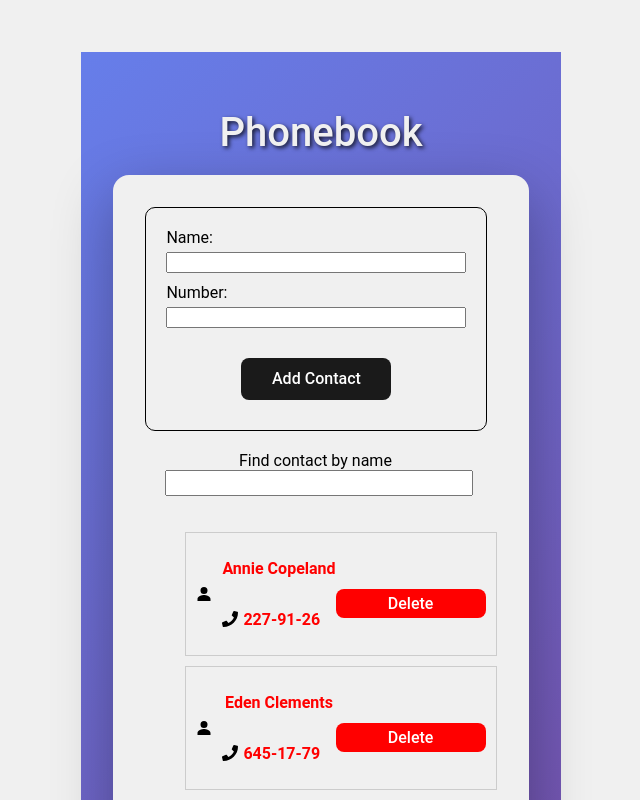
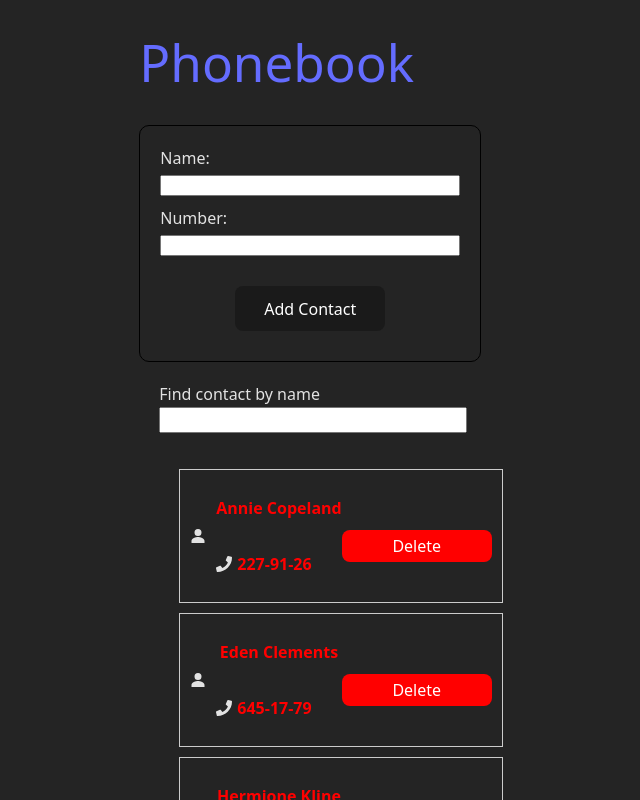
Before and after one commit to onurdoker/goit-react-hw-06, a React (Vite) app: page / in a window 1280 px wide. Shown: the top 800 px of the page, without its empty margins (319-959 px from the left). Built offline with nearby package versions, Linux system fonts and the light colour scheme.

Commit message:
Remove unused CSS classes, restructure global styles, and simplify App component layout.

```diff
--- a/src/App.css
+++ b/src/App.css
@@ -1,29 +1,4 @@
 #root {
     max-width: 1280px;
     margin: 0 auto;
-    padding: 2rem;
-    text-align: center;
 }
-
-.container {
-    min-height: 100vh;
-    padding: 2rem;
-    background: linear-gradient(135deg, #667EEA 0%, #764BA2 100%);
-}
-
-.title {
-    font-size: 40px;
-    margin-bottom: 20px;
-    text-align: center;
-    color: #F0F0F0;
-    text-shadow: 2px 2px 4px rgba(0, 0, 0, 0.8);
-}
-
-.components {
-    max-width: 800px;
-    margin: 0 auto;
-    padding: 2rem;
-    border-radius: 16px;
-    background: #F0F0F0;
-    box-shadow: 0 20px 60px rgba(0, 0, 0, 0.3);
-}
--- a/src/App.jsx
+++ b/src/App.jsx
@@ -7,9 +7,9 @@ import "./App.css";
 function App() {
 
   return (
-      <div className={"container"}>
-        <h1 className={"title"}>Phonebook</h1>
-        <div className={"components"}>
+      <div>
+        <h1>Phonebook</h1>
+        <div>
           <ContactForm />
           <SearchBox />
           <ContactList />
--- a/src/index.css
+++ b/src/index.css
@@ -1,10 +1,16 @@
+:root {
+    font-family: system-ui, Avenir, Helvetica, Arial, sans-serif;
+    font-weight: 400;
+    line-height: 1.5;
+
+    color: rgba(255, 255, 255, 0.87);
+    background-color: #242424;
+}
+
 body {
-    font-family: 'Roboto', sans-serif;
     display: flex;
     min-width: 320px;
     margin: 0;
-    padding: 20px;
-    background-color: #F0F0F0;
     place-items: center;
 }
 
```
